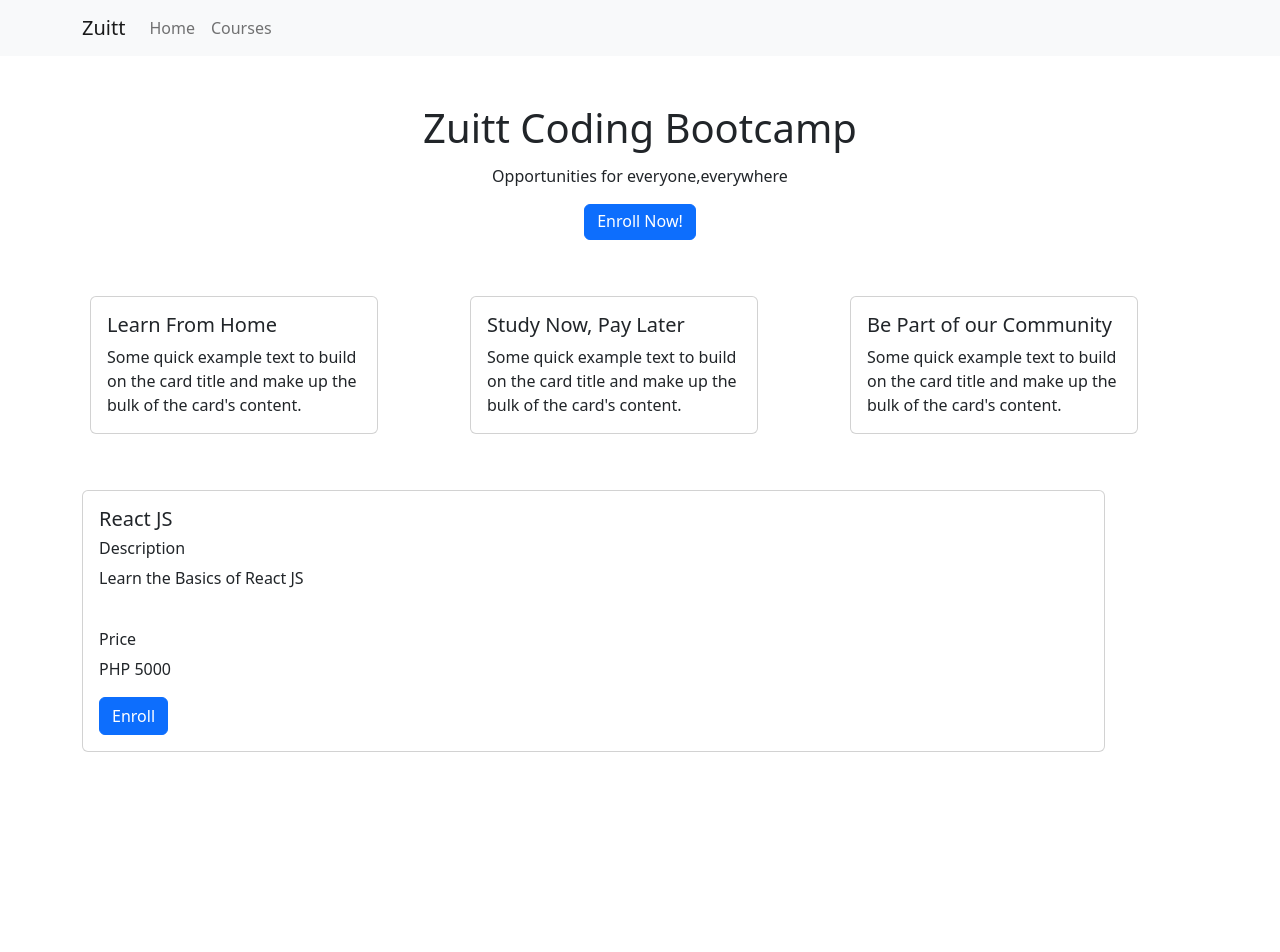
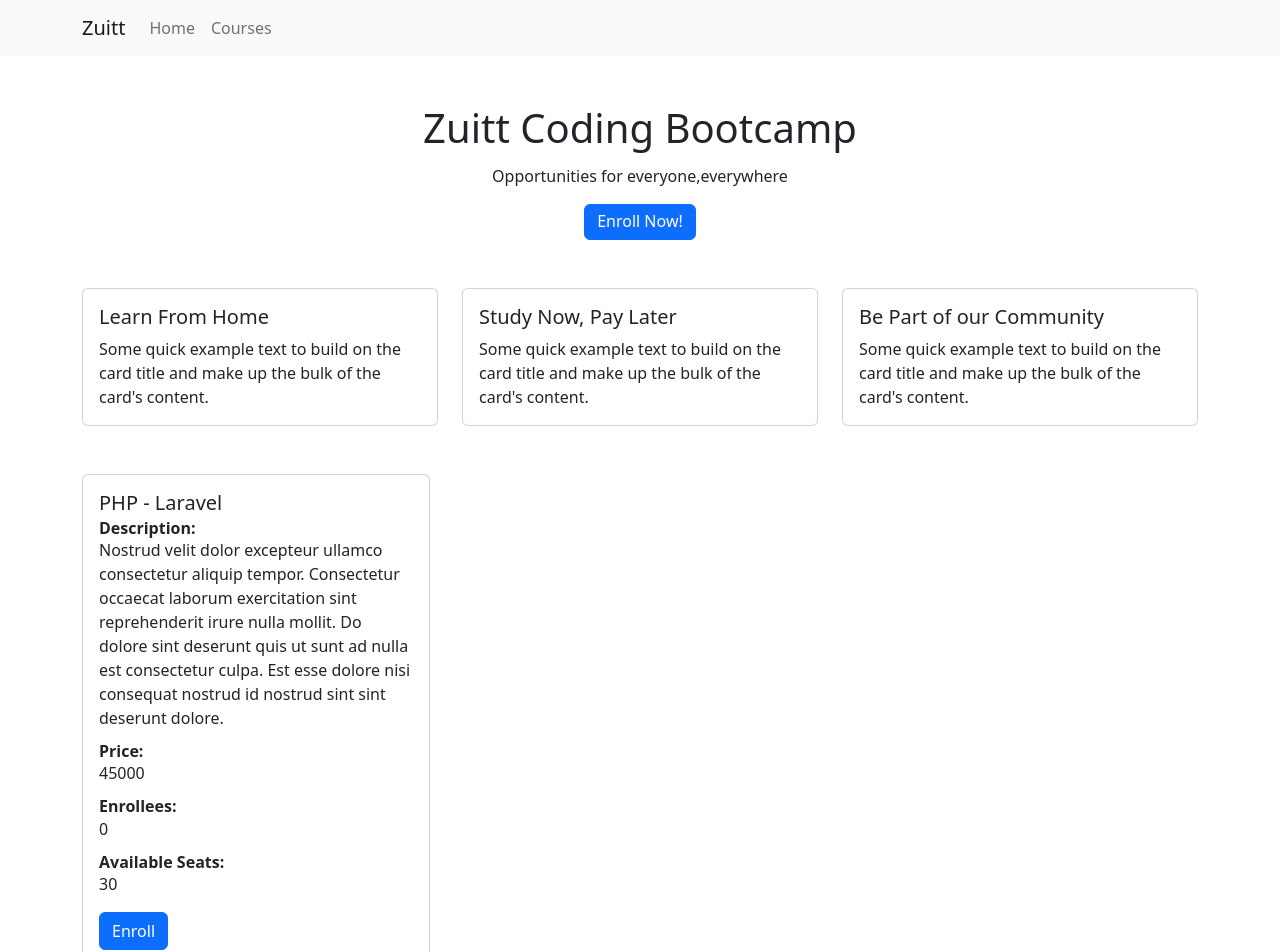
Before and after one commit to JimRef/Course-Booking-Website, a React (Create React App) app: page / in a window 1280 px wide. Shown: the top 952 px of the page. Before the commit the page ends 800 px from the top, so only its background shows below. Built offline with nearby package versions, Linux system fonts and the light colour scheme.

Commit message:
Add activity code - s51

```diff
--- a/src/App.css
+++ b/src/App.css
@@ -1,38 +1,9 @@
-.App {
-  text-align: center;
+* {
+  margin: 0;
+  padding: 0;
+  box-sizing: border-box;
 }
 
-.App-logo {
-  height: 40vmin;
-  pointer-events: none;
+.cardHighlight {
+  min-height: 100%;
 }
-
-@media (prefers-reduced-motion: no-preference) {
-  .App-logo {
-    animation: App-logo-spin infinite 20s linear;
-  }
-}
-
-.App-header {
-  background-color: #282c34;
-  min-height: 100vh;
-  display: flex;
-  flex-direction: column;
-  align-items: center;
-  justify-content: center;
-  font-size: calc(10px + 2vmin);
-  color: white;
-}
-
-.App-link {
-  color: #61dafb;
-}
-
-@keyframes App-logo-spin {
-  from {
-    transform: rotate(0deg);
-  }
-  to {
-    transform: rotate(360deg);
-  }
-}
--- a/src/App.js
+++ b/src/App.js
@@ -2,8 +2,9 @@
 import './App.css';
 import {Container} from 'react-bootstrap'
 import {Fragment} from 'react';
-import AppNavBar from './AppNavBar.js';
+import AppNavBar from './components/AppNavBar.js';
 import Home from './pages/Home.js'
+import Courses from './pages/Courses.js'
 /*import Banner from './Banner.js'
 import Highlights from './Highlights.js'*/
 
@@ -13,6 +14,7 @@ function App() {
     <AppNavBar/>
     <Container>
         <Home/>
+        <Courses/>
     </Container>
     </Fragment>
   );
--- a/src/CourseCard.js
+++ /dev/null
@@ -1,20 +0,0 @@
-import Button from 'react-bootstrap/Button';
-import Card from 'react-bootstrap/Card';
-
-export default function CourseCard(){
-	return(
-		<Card className = "mt-5 col-xl-11 ">
-		      <Card.Body>
-		        <Card.Title>React JS</Card.Title>
-		        <Card.Text>
-		          <h6>Description</h6>
-		          <p>Learn the Basics of React JS</p>
-		          <br/>
-		          <h6>Price</h6>
-		          <p>PHP 5000</p>
-		        </Card.Text>
-		        <Button variant="primary">Enroll</Button>
-		      </Card.Body>
-		    </Card>
-		)
-}
--- /dev/null
+++ b/src/components/CourseCard.js
@@ -0,0 +1,43 @@
+import Button from 'react-bootstrap/Button';
+import Card from 'react-bootstrap/Card';
+import {Row, Col} from 'react-bootstrap'
+import {useState} from 'react';
+
+export default function CourseCard({courseProp}){
+	// console.log(course);
+	const {name,description,price} = courseProp;
+
+	const [enrollees, setEnrolless] = useState(0);
+	const [seats, setSeats] = useState(30);
+
+	function enroll() {
+
+		if (enrollees === 30 && seats === 0) {
+			return alert("No more Available Seats")
+		} else {
+			setEnrolless(enrollees +1)
+			setSeats(seats-1)
+		}
+	}
+
+	return(
+		<Row  className = "mt-5 col-md-12">
+			<Col className ="col-md-4 col-10 mx-auto m-md-0 m-1">
+				<Card>
+				      <Card.Body>
+				        <Card.Title>{name}</Card.Title>
+				        <Card.Subtitle><strong>Description:</strong></Card.Subtitle>
+				        <Card.Text>{description}</Card.Text>
+				        <Card.Subtitle><strong>Price:</strong></Card.Subtitle>
+				        <Card.Text>{price}</Card.Text>
+				        <Card.Subtitle><strong>Enrollees:</strong></Card.Subtitle>
+				        <Card.Text>{enrollees}</Card.Text>
+				        <Card.Subtitle><strong>Available Seats:</strong></Card.Subtitle>
+				        <Card.Text>{seats}</Card.Text>
+				        <Button variant="primary" onClick = {enroll}>Enroll</Button>
+				      </Card.Body>
+				</Card>
+			</Col>
+		</Row>
+		)
+}
--- a/src/Highlights.js
+++ b/src/components/Highlights.js
@@ -6,8 +6,8 @@ export default function Highlights(){
 	return(
 
 			<Row className="mt-5 " >
-				<Col>
-					<Card style={{ width: '18rem' }} className="m-2">
+				<Col className ="col-md-4 col-10 mx-auto m-md-0 m-1">
+					<Card className="cardHighlight">
 					      <Card.Body>
 					        <Card.Title>Learn From Home</Card.Title>
 					        <Card.Text>
@@ -18,8 +18,8 @@ export default function Highlights(){
 					</Card>
 				</Col>
 				{/*Second Card*/}
-				<Col>
-					<Card style={{ width: '18rem' }} className="m-2">
+				<Col className ="col-md-4 col-10 mx-auto m-md-0 m-1">
+					<Card className="cardHighlight">
 					      <Card.Body>
 					        <Card.Title>Study Now, Pay Later</Card.Title>
 					        <Card.Text>
@@ -30,8 +30,8 @@ export default function Highlights(){
 					</Card>
 				</Col>
 				{/*Third Card*/}
-				<Col>
-					<Card style={{ width: '18rem' }} className="m-2">
+				<Col className ="col-md-4 col-10 mx-auto m-md-0 m-1">
+					<Card className="cardHighlight">
 					      <Card.Body>
 					        <Card.Title>Be Part of our Community</Card.Title>
 					        <Card.Text>
--- /dev/null
+++ b/src/database/courses.js
@@ -0,0 +1,25 @@
+const coursesData = [
+		    {
+		        id: "wdc001",
+		        name: "PHP - Laravel",
+		        description: "Nostrud velit dolor excepteur ullamco consectetur aliquip tempor. Consectetur occaecat laborum exercitation sint reprehenderit irure nulla mollit. Do dolore sint deserunt quis ut sunt ad nulla est consectetur culpa. Est esse dolore nisi consequat nostrud id nostrud sint sint deserunt dolore.",
+		        price: 45000,
+		        onOffer: true
+		    },
+		    {
+		        id: "wdc002",
+		        name: "Python - Django",
+		        description: "Eu non commodo et eu ex incididunt minim aliquip anim. Aliquip voluptate ut velit fugiat laborum. Laborum dolore anim pariatur pariatur commodo minim ut officia mollit ad ipsum ex. Laborum veniam cupidatat veniam minim occaecat veniam deserunt nulla irure. Enim elit sint magna incididunt occaecat in dolor amet dolore consectetur ad mollit. Exercitation sunt occaecat labore irure proident consectetur commodo ad anim ea tempor irure.",
+		        price: 50000,
+		        onOffer: true
+		    },
+		    {
+		        id: "wdc003",
+		        name: "Java - Springboot",
+		        description: "Proident est adipisicing est deserunt cillum dolore. Fugiat incididunt quis aliquip ut aliquip est mollit officia dolor ea cupidatat velit. Consectetur aute velit aute ipsum quis. Eiusmod dolor exercitation dolor mollit duis velit aliquip dolor proident ex exercitation labore cupidatat. Eu aliquip mollit labore do.",
+		        price: 55000,
+		        onOffer: true
+		    }
+		]
+
+		export default coursesData;
--- /dev/null
+++ b/src/pages/Courses.js
@@ -0,0 +1,22 @@
+import coursesData from '../database/courses.js';
+import CourseCard from '../components/CourseCard.js';
+import {Fragment} from 'react';
+
+
+
+
+export default function Courses(){
+	// console.log(coursesData)
+	const courses = coursesData.map(course =>{
+		return(
+				<CourseCard key={course.id} courseProp={course}/>
+			)
+	})
+
+	return(
+		<Fragment>
+			{courses}
+		</Fragment>
+		)
+
+}
--- a/src/pages/Home.js
+++ b/src/pages/Home.js
@@ -1,6 +1,5 @@
-import Banner from '../Banner.js';
-import Highlights from '../Highlights.js';
-import CourseCard from '../CourseCard.js'
+import Banner from '../components/Banner.js';
+import Highlights from '../components/Highlights.js';
 import {Fragment} from 'react';
 
 export default function Home (){
@@ -8,7 +7,6 @@ export default function Home (){
 		<Fragment>
 			<Banner/>
 			<Highlights/>
-			<CourseCard/>
 		</Fragment>
 		)
 }
```
Also changed, not shown: src/components/AppNavBar.js (renamed from src/AppNavBar.js), src/components/Banner.js (renamed from src/Banner.js).
